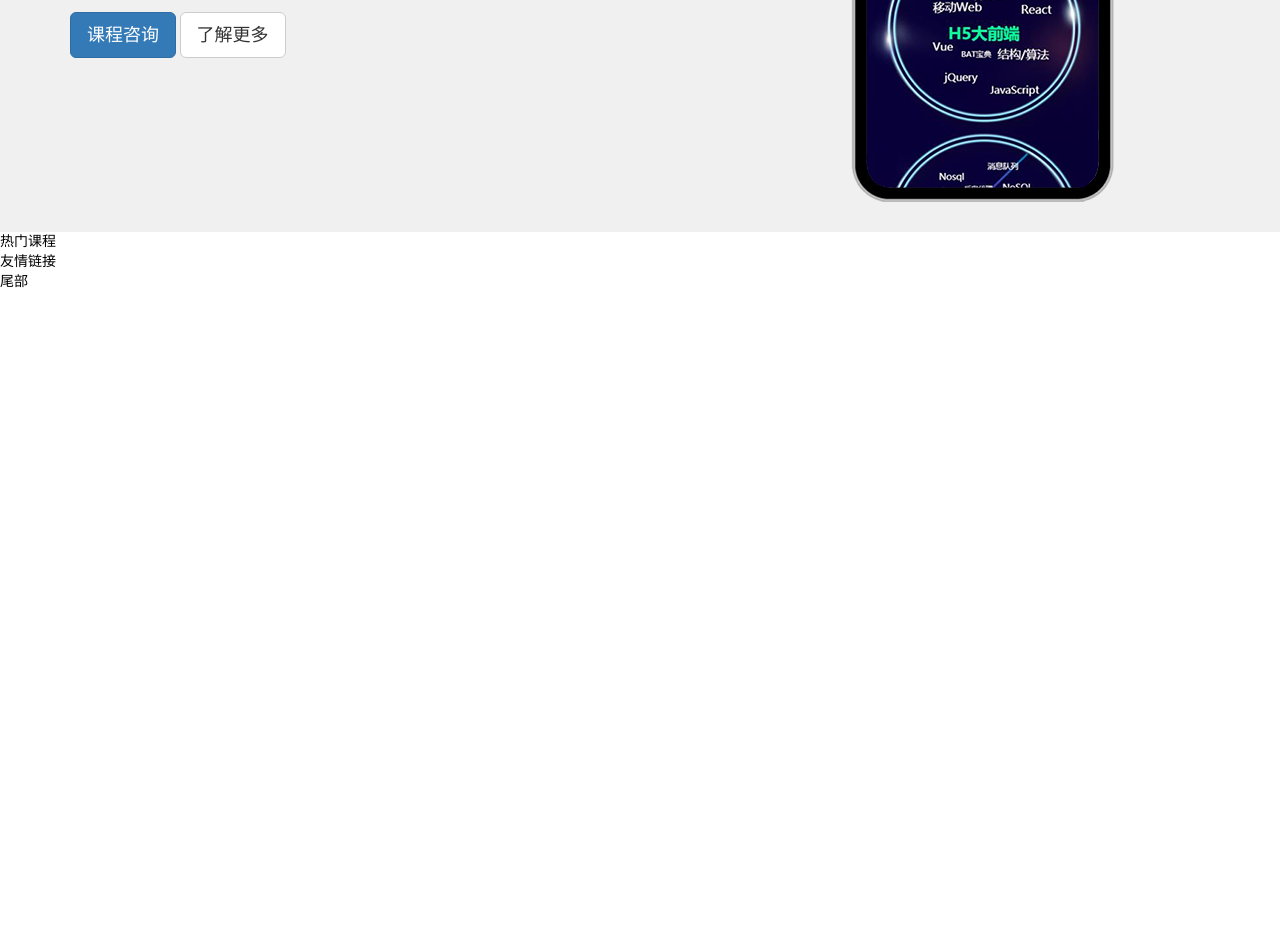
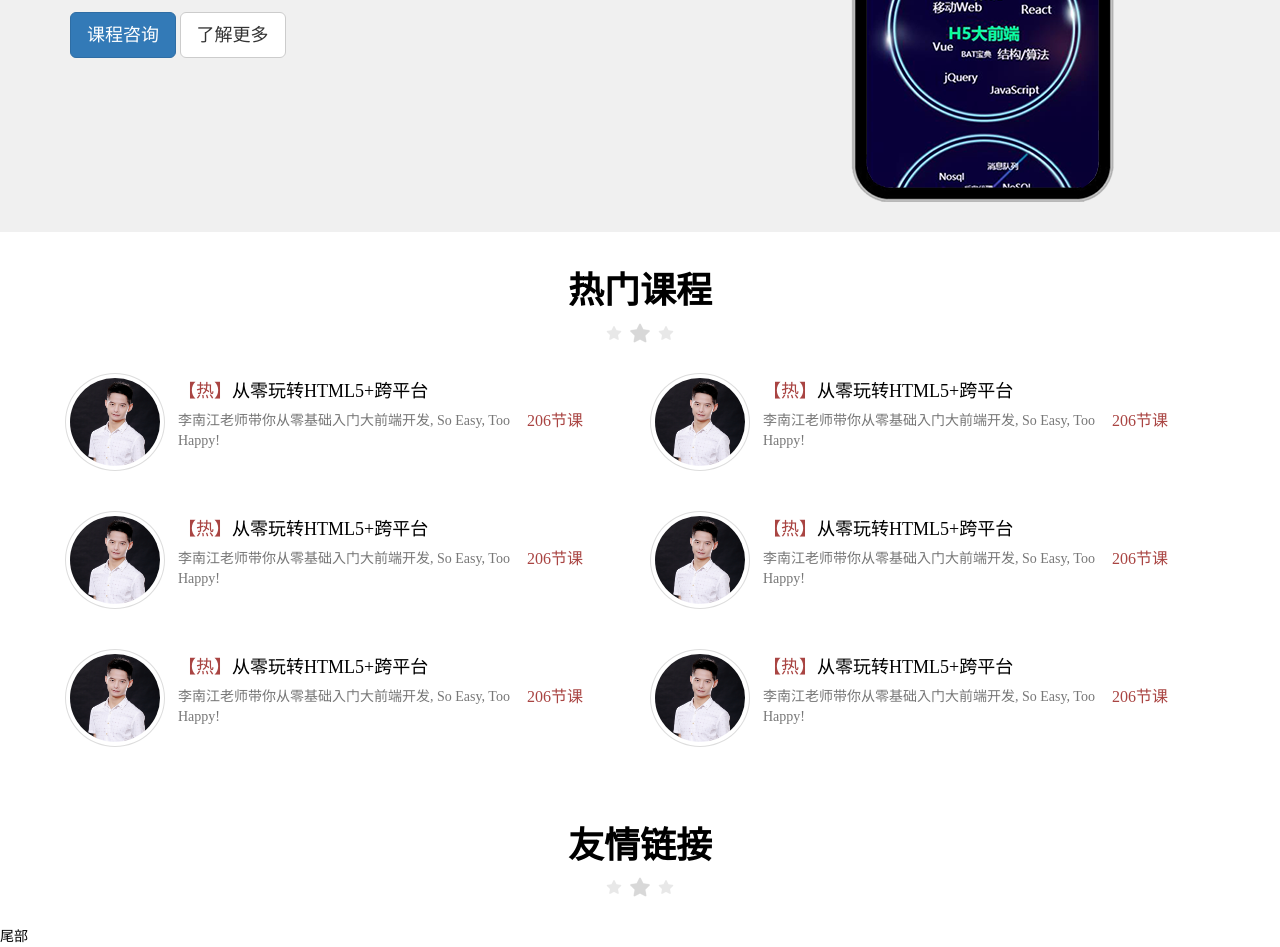
Before and after one commit to PingJiaJia/WebProjects, a plain HTML site: page BootStrap实战/index.html in a window 1280 px wide. Shown: the part 1391-2338 px from the top of the page. Before the commit the page ends 1683 px from the top, so only its background shows below. Drawn offline with Linux system fonts and the light colour scheme; files whose address does not match are found by name.

Commit message:
热门课程结束

```diff
--- a/BootStrap实战/css/index.css
+++ b/BootStrap实战/css/index.css
@@ -58,6 +58,11 @@ fieldset[disabled] .btn-register.active {
 }
 
 
+#lk_about,#lk_hot,#lk_link{
+	padding: 20px 0;
+}
+#lk_about .title,#lk_hot .title,#lk_link .title{ margin-bottom: 10px;}
+
 /* 头部样式 */
 #lk_header{
 
@@ -111,10 +116,7 @@ fieldset[disabled] .btn-register.active {
 }
 
 /* 关于我们 */
-#lk_about{
-	padding: 20px 0;
-}
-#lk_about .title{ margin-bottom: 10px;}
+
 #lk_about p{ font-size: 15px; line-height: 29px;}
 
 
@@ -149,3 +151,11 @@ fieldset[disabled] .btn-register.active {
 #lk_product #pd_two_1 h1{
     margin-bottom: 15px;
 }
+
+
+/* 热门课程 */
+#lk_hot{ }
+#lk_hot .lesson{ padding: 20px 10px;}
+#lk_hot .media-left{ width: 20%;}
+#lk_hot .media-body{ width: 60%;vertical-align: middle;}
+#lk_hot .media-right{ width: 20%; text-align: left; font-size: 16px; vertical-align: middle;}
--- a/BootStrap实战/index.html
+++ b/BootStrap实战/index.html
@@ -206,12 +206,108 @@
 			</div>
 		</section>
 
+		<!-- 热门课程 -->
 		<section id="lk_hot">
-			热门课程
+			<div class="title text-center">
+				<h1><strong>热门课程</strong></h1>
+				<img src="./img/star.png" alt="">
+			</div>
+			<div class="container">
+				<div class="row">
+					<div class="col-md-6 lesson">
+						<div class="media">
+						  <div class="media-left">
+						      <img class="media-object  img-responsive img-thumbnail img-circle" src="img/yjh.png" alt="..."  width="100">
+						  </div>
+						  <div class="media-body">
+						    <h4 class="media-heading" ><span class="text-danger">【热】</span>从零玩转HTML5+跨平台</h4>
+						    <p class="text-muted" style="margin-top: 10px;">李南江老师带你从零基础入门大前端开发, So Easy, Too Happy!</p>
+						  </div>
+						  <div class="media-right text-danger">
+						        206节课
+						  </div>
+						</div>
+					</div>
+					<div class="col-md-6 lesson">
+						<div class="media">
+						  <div class="media-left">
+						      <img class="media-object  img-responsive img-thumbnail img-circle" src="img/yjh.png" alt="..."  width="100">
+						  </div>
+						  <div class="media-body">
+						    <h4 class="media-heading" ><span class="text-danger">【热】</span>从零玩转HTML5+跨平台</h4>
+						    <p class="text-muted" style="margin-top: 10px;">李南江老师带你从零基础入门大前端开发, So Easy, Too Happy!</p>
+						  </div>
+						  <div class="media-right text-danger">
+						        206节课
+						  </div>
+						</div>
+					</div>
+					<div class="col-md-6 lesson">
+						<div class="media">
+						  <div class="media-left">
+						      <img class="media-object  img-responsive img-thumbnail img-circle" src="img/yjh.png" alt="..."  width="100">
+						  </div>
+						  <div class="media-body">
+						    <h4 class="media-heading" ><span class="text-danger">【热】</span>从零玩转HTML5+跨平台</h4>
+						    <p class="text-muted" style="margin-top: 10px;">李南江老师带你从零基础入门大前端开发, So Easy, Too Happy!</p>
+						  </div>
+						  <div class="media-right text-danger">
+						        206节课
+						  </div>
+						</div>
+					</div>
+					<div class="col-md-6 lesson">
+						<div class="media">
+						  <div class="media-left">
+						      <img class="media-object  img-responsive img-thumbnail img-circle" src="img/yjh.png" alt="..."  width="100">
+						  </div>
+						  <div class="media-body">
+						    <h4 class="media-heading" ><span class="text-danger">【热】</span>从零玩转HTML5+跨平台</h4>
+						    <p class="text-muted" style="margin-top: 10px;">李南江老师带你从零基础入门大前端开发, So Easy, Too Happy!</p>
+						  </div>
+						  <div class="media-right text-danger">
+						        206节课
+						  </div>
+						</div>
+					</div>
+					<div class="col-md-6 lesson">
+						<div class="media">
+						  <div class="media-left">
+						      <img class="media-object  img-responsive img-thumbnail img-circle" src="img/yjh.png" alt="..."  width="100">
+						  </div>
+						  <div class="media-body">
+						    <h4 class="media-heading" ><span class="text-danger">【热】</span>从零玩转HTML5+跨平台</h4>
+						    <p class="text-muted" style="margin-top: 10px;">李南江老师带你从零基础入门大前端开发, So Easy, Too Happy!</p>
+						  </div>
+						  <div class="media-right text-danger">
+						        206节课
+						  </div>
+						</div>
+					</div>
+					<div class="col-md-6 lesson">
+						<div class="media">
+						  <div class="media-left">
+						      <img class="media-object  img-responsive img-thumbnail img-circle" src="img/yjh.png" alt="..."  width="100">
+						  </div>
+						  <div class="media-body">
+						    <h4 class="media-heading" ><span class="text-danger">【热】</span>从零玩转HTML5+跨平台</h4>
+						    <p class="text-muted" style="margin-top: 10px;">李南江老师带你从零基础入门大前端开发, So Easy, Too Happy!</p>
+						  </div>
+						  <div class="media-right text-danger">
+						        206节课
+						  </div>
+						</div>
+					</div>
+				</div>
+			</div>
 		</section>
 
+		<!-- 友情链接 -->
 		<section id="lk_link">
-			友情链接
+			<div class="title text-center">
+				<h1><strong>友情链接</strong></h1>
+				<img src="./img/star.png" alt="">
+			</div>
 		</section>
 
 		<footer id="lk_footer">
```
Also changed, not shown: BootStrap实战/img/yjh.png (added).
